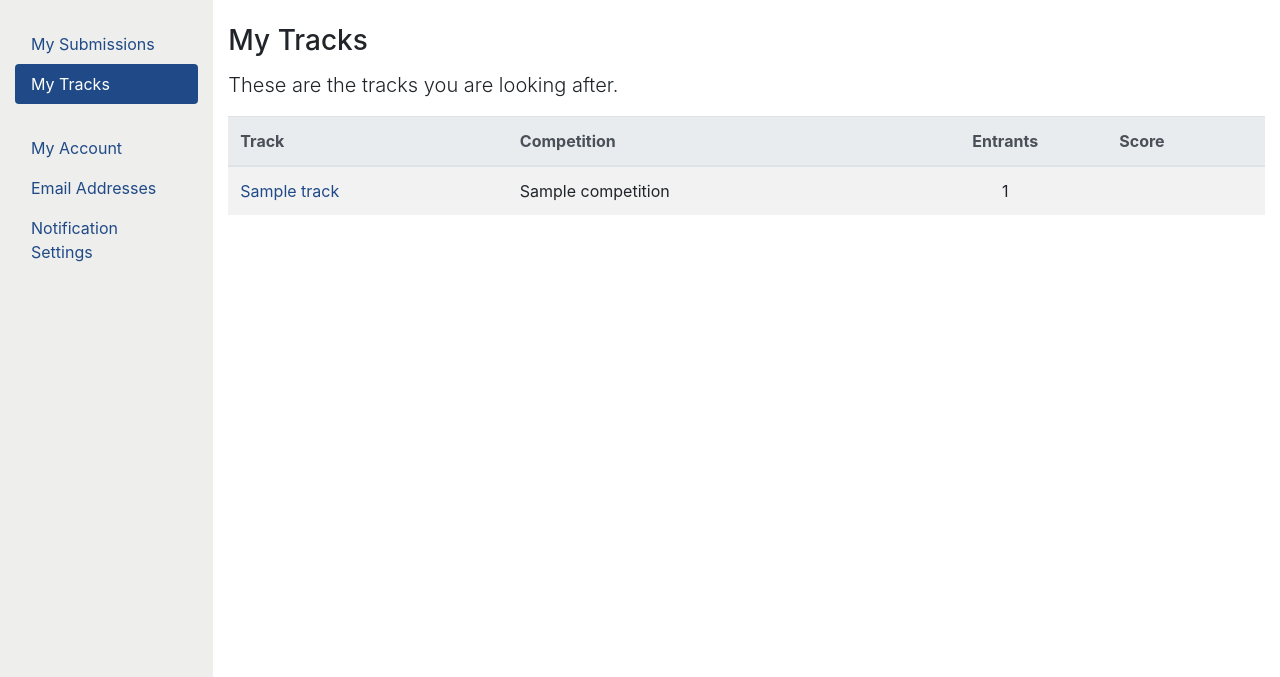
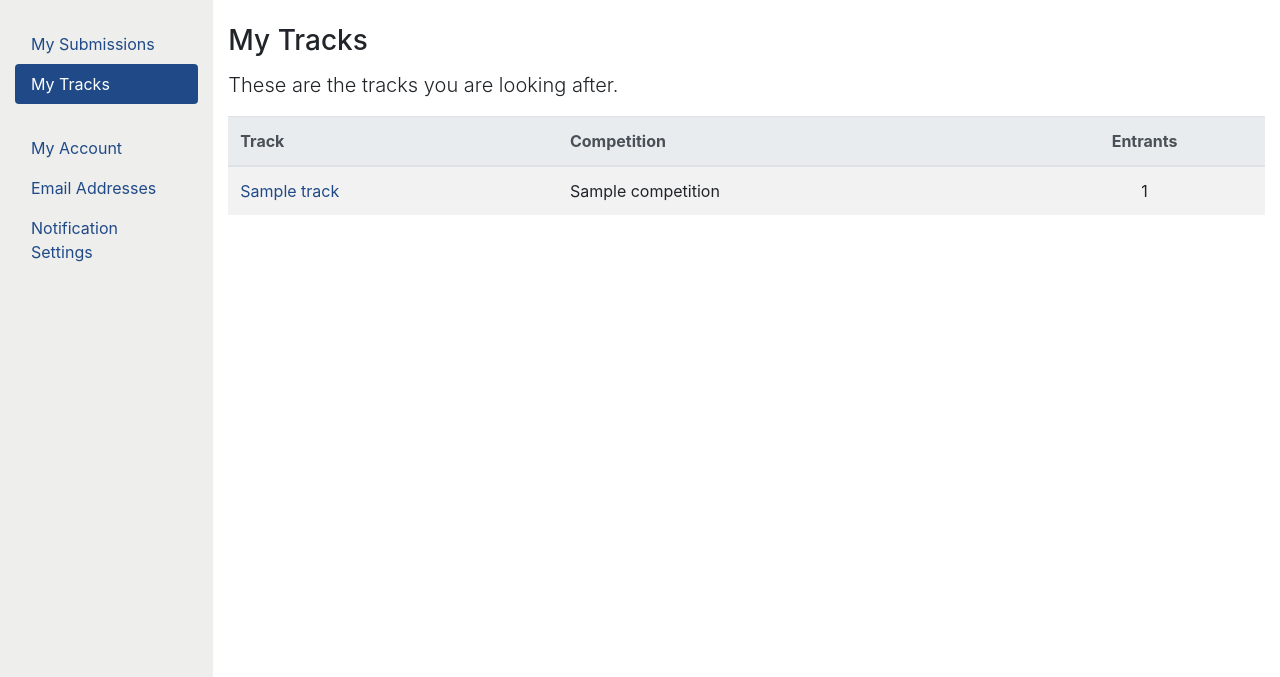
Before and after one commit to fossgalaxy/comet, a Django app: page /competitions/odb in a window 1280 px wide. Shown: the part 66-743 px from the top of the page. Run offline with Django 3.2, Linux system fonts and the light colour scheme; a user stored in the database is signed in; tables that the repository leaves empty hold one stand-in row (values such as "Sample post"); some libraries are stand-ins or nearby versions.

Commit message:
remove extra score column

```diff
--- a/fg_competitions/templates/fg_competitions/organiser/dashboard.html
+++ b/fg_competitions/templates/fg_competitions/organiser/dashboard.html
@@ -14,7 +14,6 @@
 				<th>Track</th>
 				<th>Competition</th>
 				<th class="text-center">Entrants</th>
-				<th>Score</th>
 			</tr>
 		</thead>
 		<tbody>
@@ -23,7 +22,6 @@
 				<td><a href="{{track.get_absolute_url}}">{{track}}</a></td>
 				<td>{{track.competition}}</td>
 				<td class="text-center">{{track.submission__count}}</td>
-				<td>{{submission.ranking}}</td>
 			</tr>
 		{% endfor %}
 		</tbody>
```
